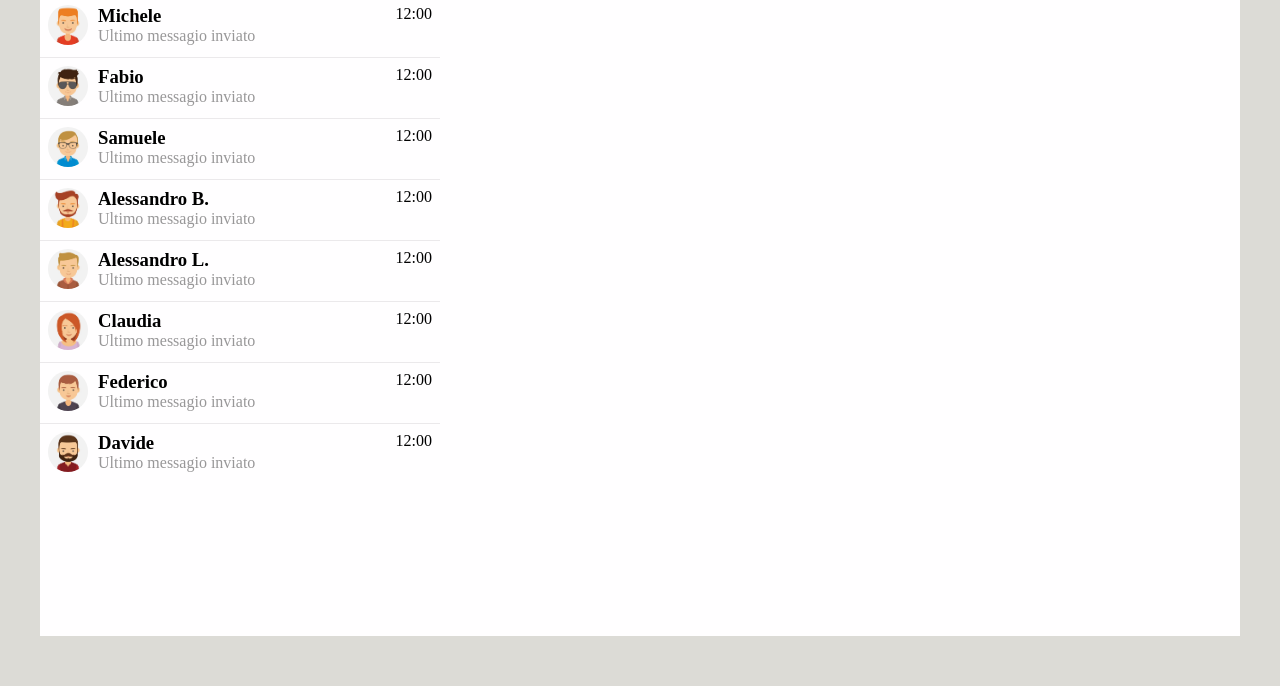
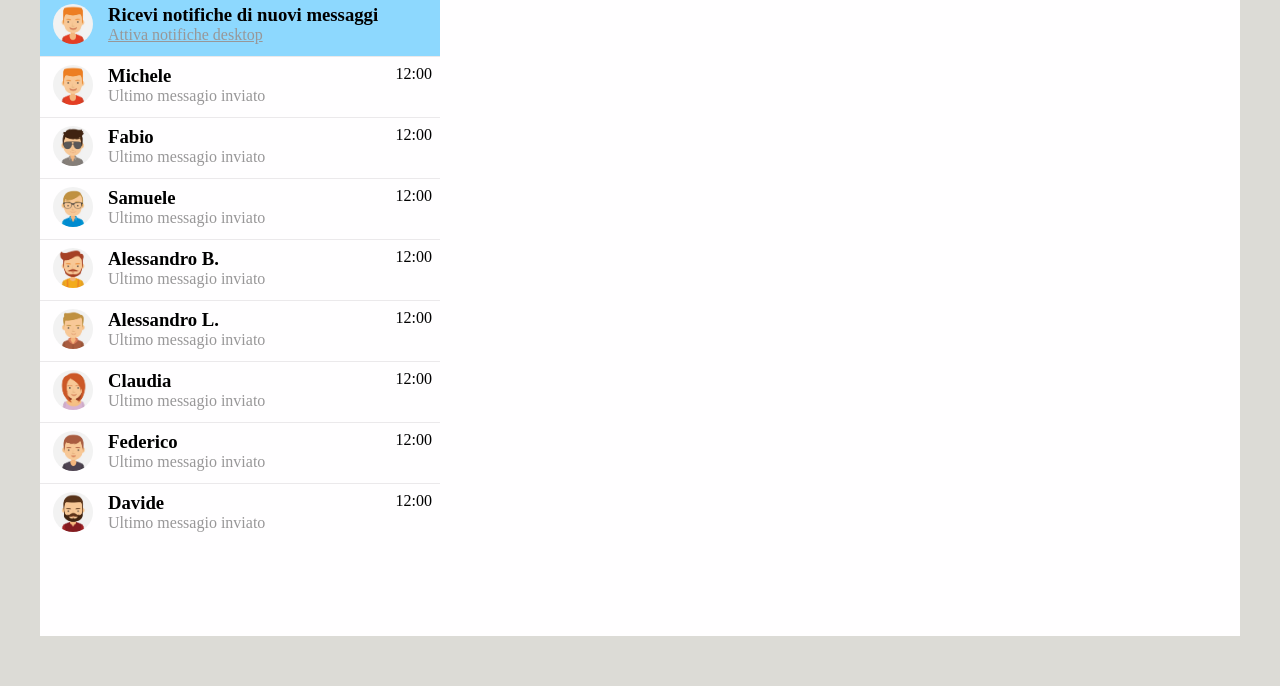
Before and after one commit to AnatoliyZakhryapin/vue-boolzapp, a plain HTML site: page index.html in a window 1280 px wide. Shown: the part 114-800 px from the top of the page. Drawn offline with nearby package versions, Linux system fonts and the light colour scheme.

Commit message:
add card-notification

```diff
--- a/index.html
+++ b/index.html
@@ -47,7 +47,19 @@
                                 </div>
                             </div>
                         </section>
-                        <section class="side-bar__notifications"></section>
+                        <section class="side-bar__notifications">
+                            <div class="card card-notifications">
+                                <figure class="card-image">
+                                    <img class="image" src="./img/avatar_1.jpg">
+                                </figure>
+                                <div class="card-body">
+                                    <div class="card-body__text">
+                                        <h3 class="card-title">Ricevi notifiche di nuovi messaggi</h3>
+                                        <p class="card-text">Attiva notifiche desktop</p>
+                                    </div>
+                                </div>
+                            </div>
+                        </section>
                         <section class="side-bar__contact-search"></section>
                         <section class="side-bar__contact">
                             <ul class="contact-list">
--- a/style.css
+++ b/style.css
@@ -71,9 +71,9 @@ img {
 :root {
     --var-light-grey: #ebe9eb;
     --var-grey-dark: #989798;
+    --var-skyblue: #8dd8fe;
     --var-card-padding: 8px;
 }
-
 
 .menu {
     display: flex;
@@ -98,7 +98,8 @@ img {
 }
 
 .card-image {
-    width: 40px;
+    width: 50px;
+    padding: 0 5px;
 }
 
 .card-image img {
@@ -123,3 +124,12 @@ img {
 .card-contact-profile {
     border-top: 1px solid var(--var-light-grey);
 }
+
+.card-notifications {
+    background-color: var(--var-skyblue);
+}
+
+.card-notifications .card-text {
+    color: var(--var-grey-dark);
+    text-decoration-line: underline;
+}
```
